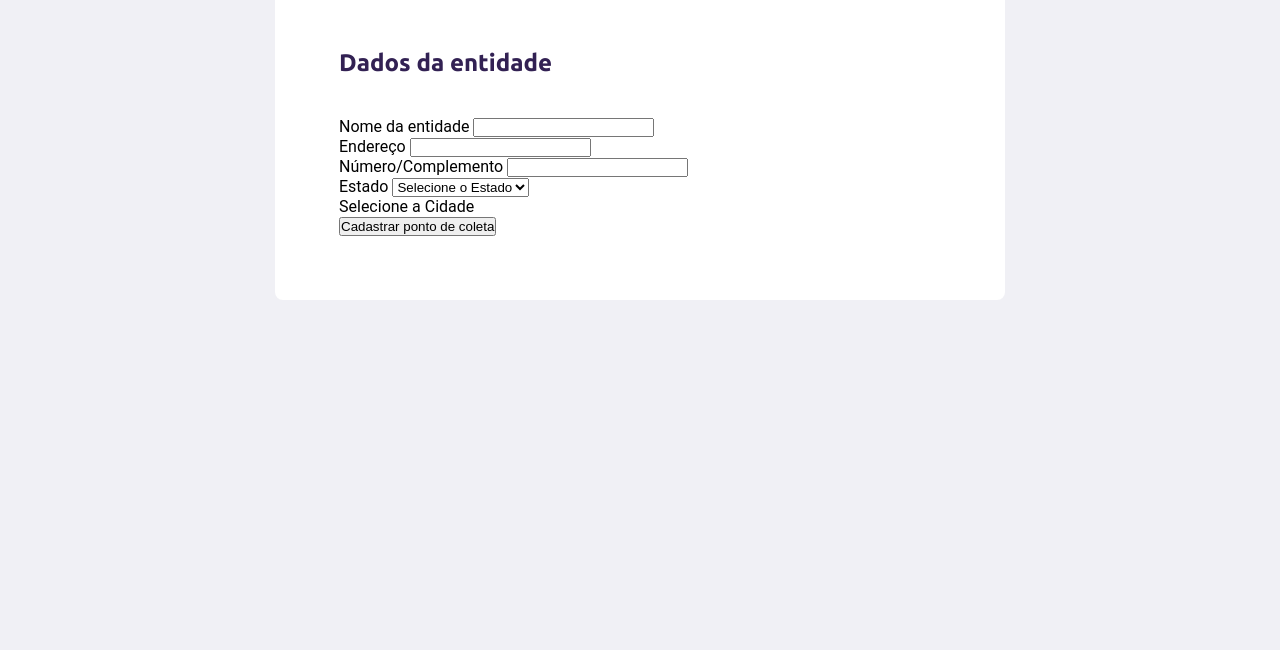
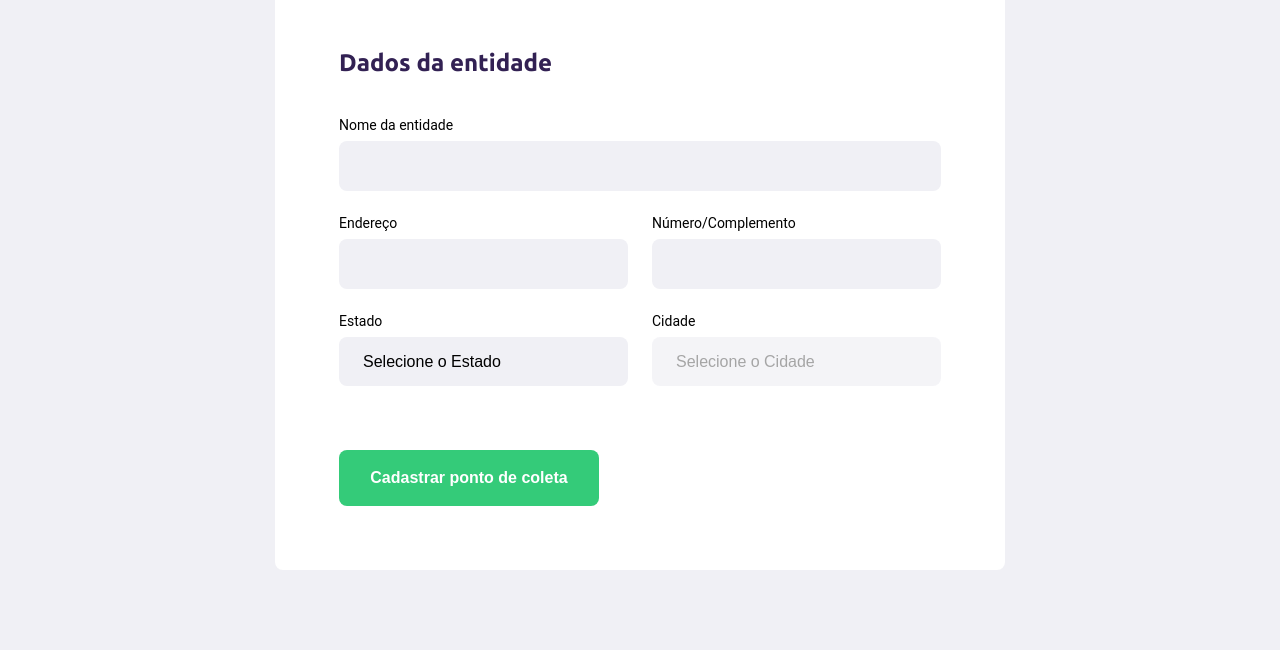
Before and after one commit to Pamylla/Ecoleta-NWL-1.0, a plain HTML site: page create-point.html in a window 1280 px wide. Shown: the part 293-943 px from the top of the page. Before the commit the page ends 800 px from the top, so only its background shows below. Drawn offline with Linux system fonts and the light colour scheme.

Commit message:
#Ajust form in create point + css

```diff
--- a/create-point.html
+++ b/create-point.html
@@ -15,52 +15,58 @@
 <body>
 
     <div id="page-create-point">
+
         <header>
             <img src="/assets/logo.svg" alt="Logomarca">
-            <a href="#">
+            <a href="index.html">
                 <span></span>
                 Voltar para home
             </a>
         </header>
-    </div>
 
-    <form>
+        <form action="">
 
-        <h1>Cadastro do Ponto de Coleta</h1>
+            <h1>Cadastro do ponto de coleta</h1>
 
             <fieldset>
                 <legend>
                     <h2>Dados da entidade</h2>
                 </legend>
 
+
                 <div class="field">
                     <label for="name">Nome da entidade</label>
-                <input type="text" name="name">
+                    <input type="text" name="name" required>
                 </div>
-
                 <div class="field-group">
                     <div class="field">
                         <label for="address">Endereço</label>
-                    <input type="text" name="address">
+                        <input type="text" name="address" required>
                     </div>
                     <div class="field">
                         <label for="adress">Número/Complemento</label>
-                    <input type="text" name="address2">
+                        <input type="text" name="address2" required>
+
                     </div>
                 </div>
 
                 <div class="field-group">
                     <div class="field">
                         <label for="state">Estado</label>
-                    <select name="uf">
+                        <select name="uf" required>
                             <option value="">Selecione o Estado</option>
+                        </select>
+
+                        <input type="hidden" name="state">
+
                     </div>
                     <div class="field">
                         <label for="city">Cidade</label>
-                    <select name="city" disabled>
-                        <option value="">Selecione a Cidade</option>
+                        <select name="city" disabled required>
+                            <option value="">Selecione o Cidade</option>
+                        </select>
+
                     </div>
-
                 </div>
 
             </fieldset>
--- a/styles/create-point.css
+++ b/styles/create-point.css
@@ -58,3 +58,54 @@ form legend {
 form legend h2 {
     font-size: 24px;
 }
+
+form .field {
+    flex: 1;
+    display: flex;
+    flex-direction: column;
+    margin-bottom: 24px;
+}
+
+form .field-group {
+    display: flex;
+}
+
+form input, form select {
+    background-color: #f0f0f5;
+    border: 0;
+    padding: 16px 24px;
+    font-size: 16px;
+    border-radius: 8px;
+}
+
+form select {
+    -webkit-appearance: nome;
+    -moz-appearance: none;
+    appearance: none;
+}
+
+form label {
+    font-size: 14px;
+    margin-bottom: 8px;
+}
+
+form .field-group .field + .field {
+    margin-left: 24px;
+}
+
+form button {
+    width: 260px;
+    height: 56px;
+    background-color: var(--primary-color);
+    border-radius: 8px;
+    color: white;
+    font-size: 16px;
+    font-weight: bold;
+    margin-top: 40px;
+    border: 0;
+    transition: 400ms;
+}
+
+form button:hover {
+    background-color: #2fb86e;
+}
```
Lines whose indentation alone changed are shown as unchanged.
